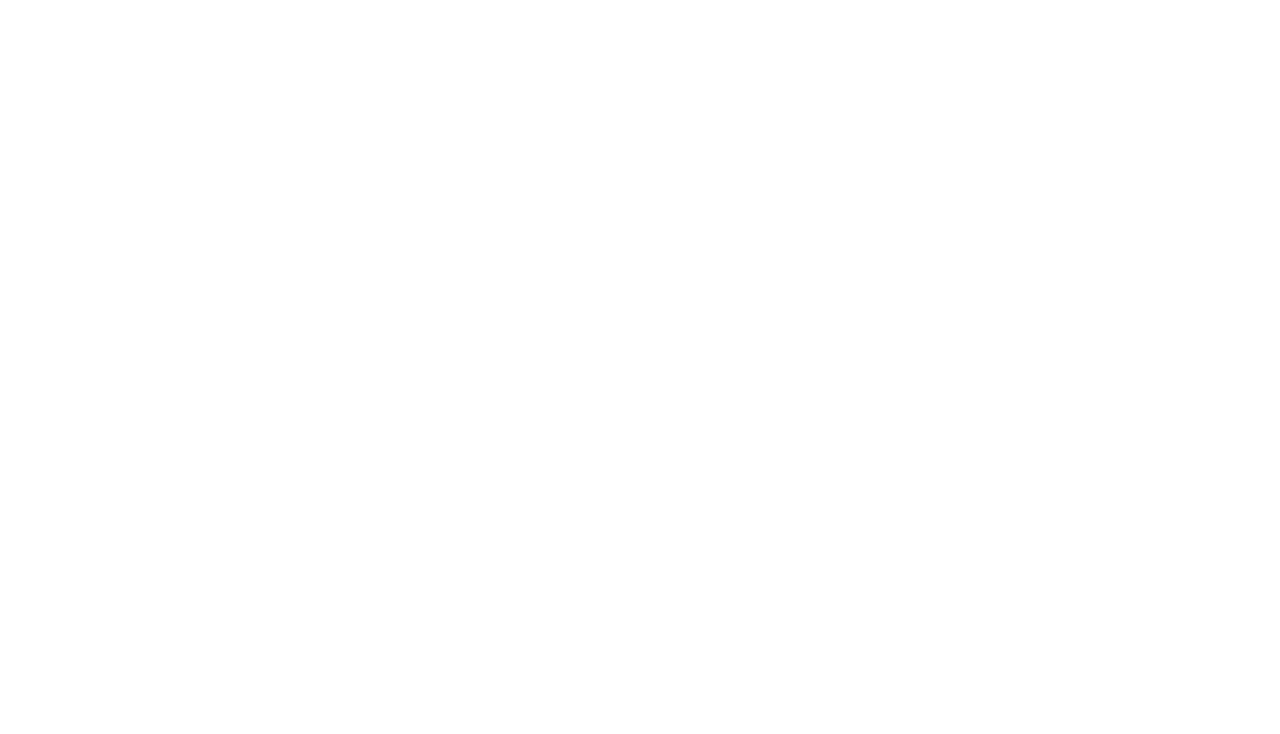
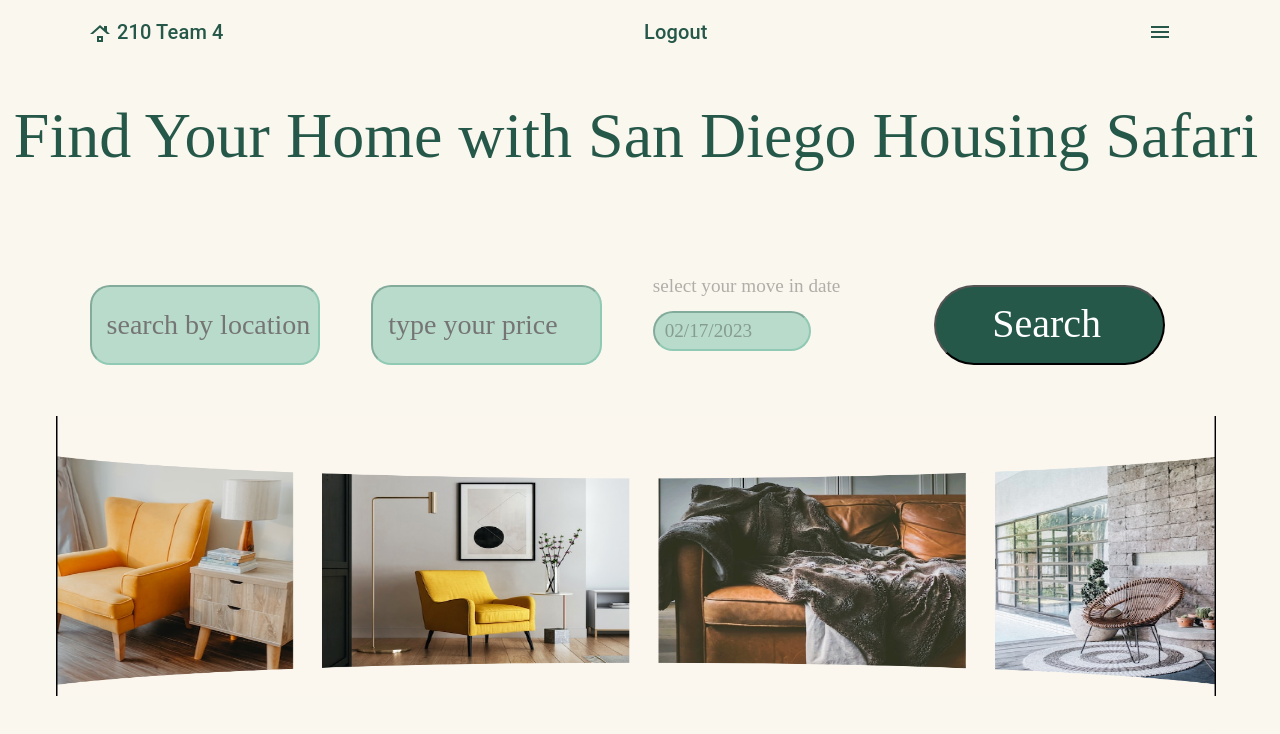
Before and after one commit to GabrielPila/cse210-teamproject, a React (Create React App) app in the folder frontend/: page / in a window 1280 px wide. Shown: the top 734 px of the page. Built offline with nearby package versions, Linux system fonts and the light colour scheme; sample sign-in values are in the browser's storage; a web font is replaced by a local one.

Commit message:
fix login page

```diff
--- a/frontend/src/pages/ListingsPage.js
+++ b/frontend/src/pages/ListingsPage.js
@@ -11,11 +11,11 @@
 
 const ListingsPage = () => {
   const {state} = useLocation();
-  const {un, token} = useContext(AppContext);
+  const {username, token} = useContext(AppContext);
   const listings = state?.listings || [];
   return (
     <>
-    {((un !== "" && un !== undefined ) && (token !== "" || token !== undefined)) ?
+    {((username !== "" && username !== undefined ) && (token !== "" || token !== undefined)) ?
     (<div className='listings-page'>
       <Container className="listings-page-container" maxWidth={false}>
         <Navbar />
--- a/frontend/src/pages/Login.js
+++ b/frontend/src/pages/Login.js
@@ -8,21 +8,26 @@
 
 const Login = () => {
   const navigate = useNavigate();
-  const {un, token, setUsername, setToken} = useContext(AppContext);
+  const {username, token, setUsername, setToken} = useContext(AppContext);
   const [formData, setFormData] = useState({
-    username: "",
+    formUsername: "",
     password: "",
   });
 
-  const { username, password } = formData;
-  const onChange = (e) =>
-    setFormData({ ...formData, [e.target.name]: e.target.value });
+  const { formUsername, password } = formData;
+  const onChange = (e) => {
+    const newFormData = {
+      ...formData,
+      [e.target.name]: e.target.value
+    }
+    setFormData(newFormData);
+  }
 
   const onSubmit = (e) => {
     e.preventDefault();
 
     // login
-    const body = JSON.stringify({ username, password });
+    const body = JSON.stringify({ username:formUsername, password });
     const config = {
       headers: {
         "Accept": "application/json",
@@ -32,14 +37,13 @@
 
     axios.post("http://localhost:8000/login/", body, config)
     .then((res) => {
-      console.log(body)
       if (res.data.error) {
         // send some alert: "mismatch username or password"
         console.log("error", res.data.error);
       } else{
-        setUsername(formData.username)
+        setUsername(formData.formUsername)
         setToken(res.data.token)
-        localStorage.setItem("username", formData.username)
+        localStorage.setItem("username", formData.formUsername)
         localStorage.setItem("token", res.data.token)
         navigate("/")
       }
@@ -57,7 +61,7 @@
 
   return (
     <>
-    {(un === "" || token === "") ? <div className="login-page">
+    {(username === "" || username === undefined || token === undefined || token === "") ? <div className="login-page">
         <Container className="login-page-container">
           <Navbar />
           <h3 className="login-title">
@@ -74,9 +78,9 @@
                   type="text"
                   className=""
                   placeholder="Enter your username..."
-                  name="username"
-                  onChange={(e) => onChange(e)}
-                  value={username}
+                  name="formUsername"
+                  onChange={onChange}
+                  value={formUsername}
                   required
                 />
               </Grid>
@@ -93,7 +97,7 @@
                     className=""
                     placeholder="Enter your password..."
                     name="password"
-                    onChange={(e) => onChange(e)}
+                    onChange={onChange}
                     value={password}
                     required
                     minLength="6"
--- a/frontend/src/pages/ReviewPage.js
+++ b/frontend/src/pages/ReviewPage.js
@@ -19,7 +19,7 @@
 const ReviewPage = () => {
     const { state } = useLocation();
     const navigate = useNavigate();
-    const {un, token} = useContext(AppContext);
+    const {username, token} = useContext(AppContext);
     const [rating, setRating] = useState(0);
     const [comment, setComment] = useState("");
     const {text1, text2, text3, text4, text5} = commentData
@@ -81,7 +81,7 @@
 
     return (
         <>
-    {((un !== "" && un !== undefined ) && (token !== "" || token !== undefined)) ?
+    {((username !== "" && username !== undefined ) && (token !== "" || token !== undefined)) ?
     (
         <div className="review-page">
             <Container className="review-page-container" maxWidth={false}>
--- a/frontend/src/pages/SearchPage.js
+++ b/frontend/src/pages/SearchPage.js
@@ -12,7 +12,8 @@
 
 function SearchPage() {
   const navigate = useNavigate();
-  const {un, token} = useContext(AppContext);
+  const {username, token} = useContext(AppContext);
+  console.log(username, token)
    // add token to the reqs
    axios.defaults.headers.common[
     "Authorization"
@@ -88,7 +89,7 @@
 
   return (
     <>
-    {((un !== "" && un !== undefined ) && (token !== "" || token !== undefined)) ?
+    {((username !== "" && username !== undefined ) && (token !== "" || token !== undefined)) ?
     (<Container className="search-Auth-form-container" maxWidth={false}>
       <Navbar />
       <Grid container spacing={1} className="search-grid-container">
--- a/frontend/src/pages/SingleListingPage.js
+++ b/frontend/src/pages/SingleListingPage.js
@@ -15,9 +15,8 @@
     // need title, images, mainListingInfo, landlordInfo from the previous page
     // only state is reviews so we can update if users add comment
     const {state} = useLocation();
-    const {un, t} = useContext(AppContext);
-    console.log(un, t)
-    const token = localStorage.getItem("token") || "";
+    const {username, token} = useContext(AppContext);
+    //const token = localStorage.getItem("token") || "";
     const id = state?.id || "";
     const images = state?.images || [];
     const mainInfo = state?.mainInfo || {};
@@ -63,7 +62,7 @@
 
     return (
         <>
-        {((un !== "" && un !== undefined ) && (t !== "" || t !== undefined)) ?
+        {((username !== "" && username !== undefined ) && (token !== "" || token !== undefined)) ?
         (<div className='single-listing-page'>
             <Container className="single-listing-page-container" maxWidth={false}>
                 <Navbar />
```
